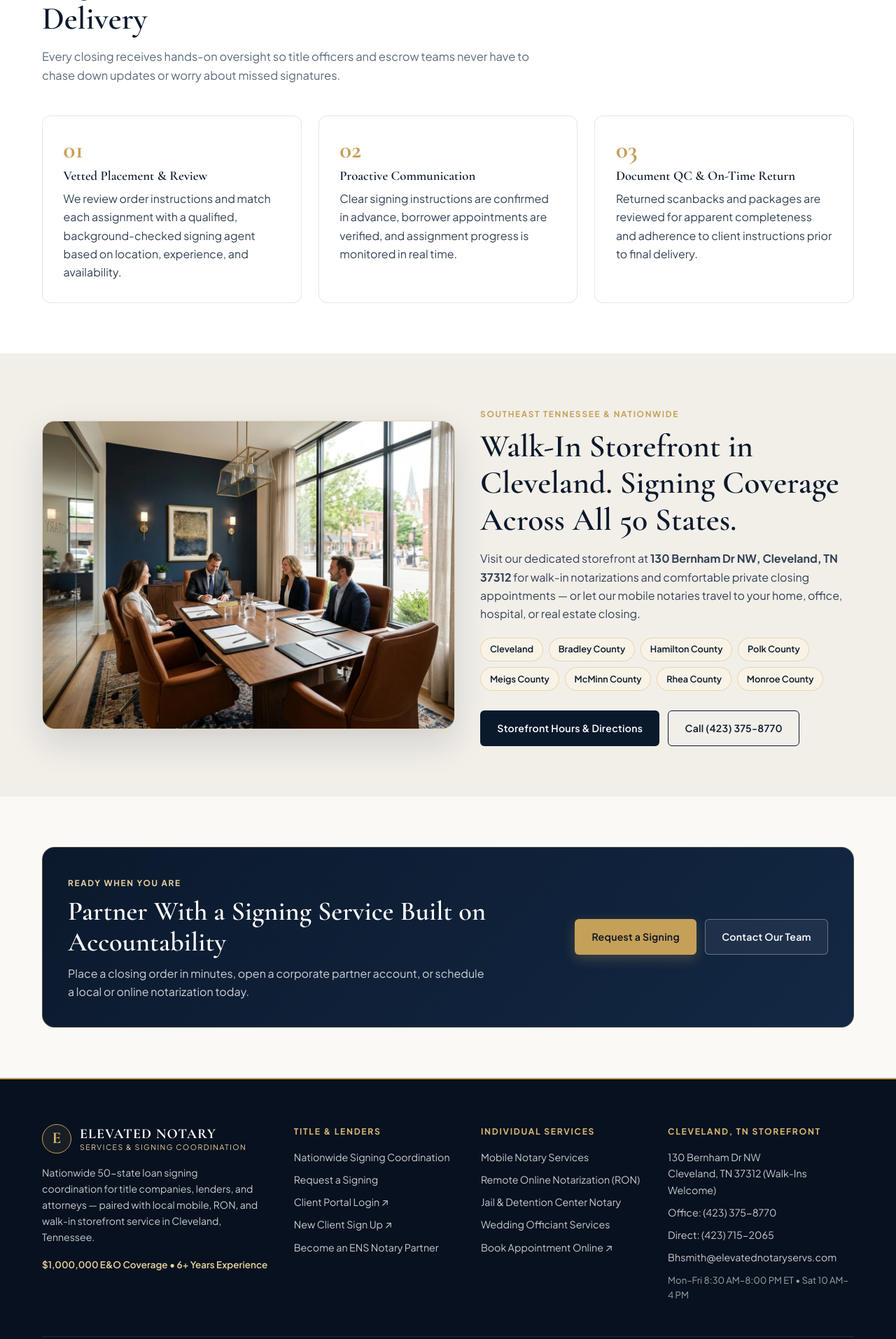
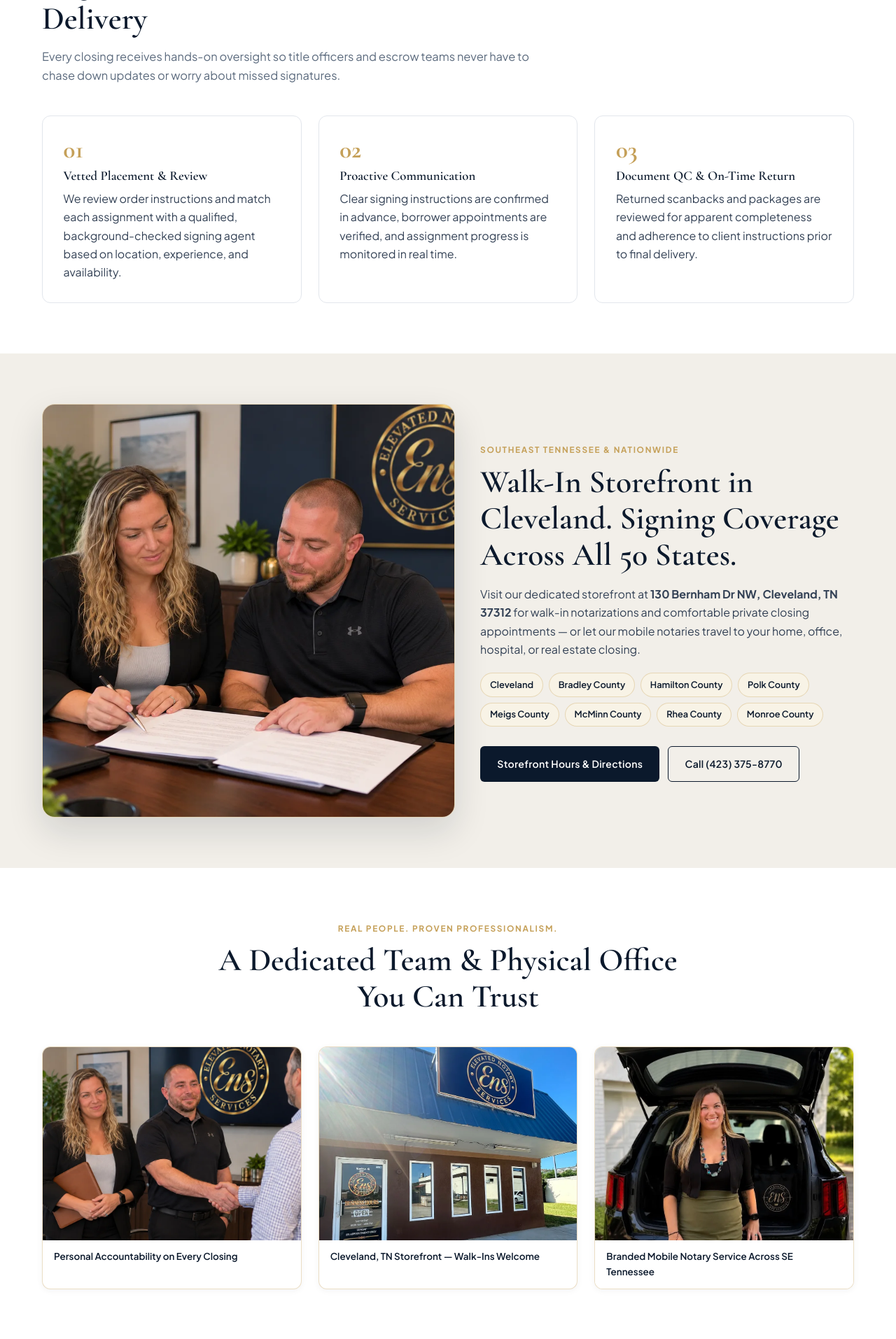
Before and after one commit to jasonpbarrera/ElevatedNotaryServices, an ASP.NET Core app: page / in a window 1280 px wide. Shown: the part 2045-3958 px from the top of the page at 70% size. Run offline with ASP.NET Core 8, Linux system fonts and the light colour scheme.

Commit message:
Integrate real Elevated Notary Services logo, team portraits, storefront, and mobile notary SUV photos (WebP)

```diff
--- a/Client/Layout/MainLayout.razor
+++ b/Client/Layout/MainLayout.razor
@@ -24,7 +24,7 @@
 <header class="site-header">
     <div class="container header-inner">
         <a href="/" class="brand" @onclick="CloseMenu">
-            <span class="brand-seal" aria-hidden="true">E</span>
+            <span class="brand-seal"><img src="/images/logo-ens.webp" alt="Elevated Notary Services logo" /></span>
             <span class="brand-text">
                 <span class="brand-name">ELEVATED NOTARY</span>
                 <span class="brand-sub">Services &amp; Signing Coordination</span>
@@ -89,7 +89,7 @@
         <div class="footer-grid">
             <div>
                 <a href="/" class="brand" style="margin-bottom: 1rem;">
-                    <span class="brand-seal" aria-hidden="true">E</span>
+                    <span class="brand-seal"><img src="/images/logo-ens.webp" alt="Elevated Notary Services logo" /></span>
                     <span class="brand-text">
                         <span class="brand-name">ELEVATED NOTARY</span>
                         <span class="brand-sub">Services &amp; Signing Coordination</span>
--- a/Client/Pages/About.razor
+++ b/Client/Pages/About.razor
@@ -32,7 +32,7 @@
             </div>
         </div>
         <div class="feature-image-wrap">
-            <img src="/images/closing-room.webp" alt="Elevated Notary Services private closing room in Cleveland, TN" loading="lazy" />
+            <img src="/images/brittany-jimmy.webp" alt="Brittany and Jimmy Smith, Co-Owners of Elevated Notary Services" loading="lazy" />
         </div>
     </div>
 </section>
@@ -49,6 +49,7 @@
 
         <div class="grid-2">
             <article class="card">
+                <img src="/images/brittany-closing.webp" alt="Brittany Smith, Co-Owner and Founder of Elevated Notary Services" class="owner-portrait" loading="lazy" />
                 <span class="eyebrow">Co-Owner &amp; Founder</span>
                 <h3 style="margin-top:0.35rem;">Brittany Smith</h3>
                 <p>
@@ -60,6 +61,7 @@
             </article>
 
             <article class="card">
+                <img src="/images/jimmy-storefront.webp" alt="Jimmy Smith, Co-Owner of Elevated Notary Services at the Cleveland TN storefront" class="owner-portrait" loading="lazy" />
                 <span class="eyebrow">Co-Owner</span>
                 <h3 style="margin-top:0.35rem;">Jimmy Smith</h3>
                 <p>
--- a/Client/Pages/Home.razor
+++ b/Client/Pages/Home.razor
@@ -189,7 +189,7 @@
 <section class="section section-stone">
     <div class="container split-feature">
         <div class="feature-image-wrap">
-            <img src="/images/closing-room.webp" alt="Elevated Notary Services executive closing room in Cleveland, Tennessee" loading="lazy" />
+            <img src="/images/owners-signing-table.webp" alt="Brittany and Jimmy Smith reviewing closing documents at Elevated Notary Services in Cleveland, Tennessee" loading="lazy" />
         </div>
         <div>
             <span class="eyebrow">Southeast Tennessee &amp; Nationwide</span>
@@ -215,6 +215,30 @@
     </div>
 </section>
 
+<!-- Real People, Real Storefront Gallery -->
+<section class="section section-alt">
+    <div class="container">
+        <div class="section-header centered">
+            <span class="eyebrow">Real People. Proven Professionalism.</span>
+            <h2 class="section-title">A Dedicated Team &amp; Physical Office You Can Trust</h2>
+        </div>
+        <div class="grid-3">
+            <figure class="photo-tile" style="margin:0;">
+                <img src="/images/team-handshake.webp" alt="Brittany and Jimmy Smith welcoming a signing partner at Elevated Notary Services" loading="lazy" />
+                <figcaption class="photo-tile-caption">Personal Accountability on Every Closing</figcaption>
+            </figure>
+            <figure class="photo-tile" style="margin:0;">
+                <img src="/images/storefront-exterior.webp" alt="Elevated Notary Services storefront at 130 Bernham Dr NW, Cleveland, TN" loading="lazy" />
+                <figcaption class="photo-tile-caption">Cleveland, TN Storefront — Walk-Ins Welcome</figcaption>
+            </figure>
+            <figure class="photo-tile" style="margin:0;">
+                <img src="/images/mobile-notary-suv.webp" alt="Elevated Notary Services branded mobile notary vehicle in Southeast Tennessee" loading="lazy" />
+                <figcaption class="photo-tile-caption">Branded Mobile Notary Service Across SE Tennessee</figcaption>
+            </figure>
+        </div>
+    </div>
+</section>
+
 <!-- Final CTA Band -->
 <section class="section">
     <div class="container">
--- a/Client/Pages/Services.razor
+++ b/Client/Pages/Services.razor
@@ -47,6 +47,7 @@
                     </div>
                 </div>
                 <div class="card" style="background: var(--stone);">
+                    <img src="/images/mobile-notary-suv.webp" alt="Brittany Smith with the Elevated Notary Services mobile notary SUV" class="owner-portrait" loading="lazy" />
                     <h3>Local Service Area</h3>
                     <p>Proudly serving Cleveland and surrounding Southeast Tennessee communities:</p>
                     <div class="county-pills">
--- a/Client/wwwroot/css/app.css
+++ b/Client/wwwroot/css/app.css
@@ -245,18 +245,54 @@ h1, h2, h3, h4 {
 }
 
 .brand-seal {
-  width: 42px;
-  height: 42px;
+  width: 44px;
+  height: 44px;
   border-radius: 50%;
   border: 1.5px solid var(--gold-500);
-  background: rgba(197, 160, 89, 0.09);
+  background: var(--navy-950);
   display: grid;
   place-items: center;
-  font-family: var(--font-serif);
-  font-size: 1.45rem;
-  font-weight: 700;
-  color: var(--gold-400);
+  overflow: hidden;
   flex-shrink: 0;
+}
+
+.brand-seal img {
+  width: 100%;
+  height: 100%;
+  object-fit: cover;
+}
+
+.owner-portrait {
+  width: 100%;
+  aspect-ratio: 4 / 3;
+  object-fit: cover;
+  object-position: center 20%;
+  border-radius: var(--radius-sm);
+  margin-bottom: 1.15rem;
+  border: 1px solid var(--border-gold);
+}
+
+.photo-tile {
+  border-radius: var(--radius-md);
+  overflow: hidden;
+  border: 1px solid var(--border-gold);
+  box-shadow: var(--shadow-sm);
+  background: var(--surface);
+}
+
+.photo-tile img {
+  width: 100%;
+  aspect-ratio: 4 / 3;
+  object-fit: cover;
+  object-position: center 25%;
+}
+
+.photo-tile-caption {
+  padding: 0.75rem 1rem;
+  font-size: 0.84rem;
+  font-weight: 600;
+  color: var(--navy-900);
+  background: var(--surface);
 }
 
 .brand-text {
```
Also changed, not shown: Client/Pages/Contact.razor (+11 -0 lines), Client/wwwroot/apple-touch-icon.png, Client/wwwroot/favicon-32x32.png, Client/wwwroot/icon-192.png, Client/wwwroot/icon-512.png, Client/wwwroot/images/brittany-closing.webp (added), Client/wwwroot/images/brittany-jimmy.webp (added), Client/wwwroot/images/jimmy-storefront.webp (added), Client/wwwroot/images/logo-ens.webp (added), Client/wwwroot/images/mobile-notary-suv.webp (added), Client/wwwroot/images/owners-signing-table.webp (added), Client/wwwroot/images/storefront-exterior.webp (added), Client/wwwroot/images/storefront-interior.webp (added), Client/wwwroot/images/team-handshake.webp (added).
